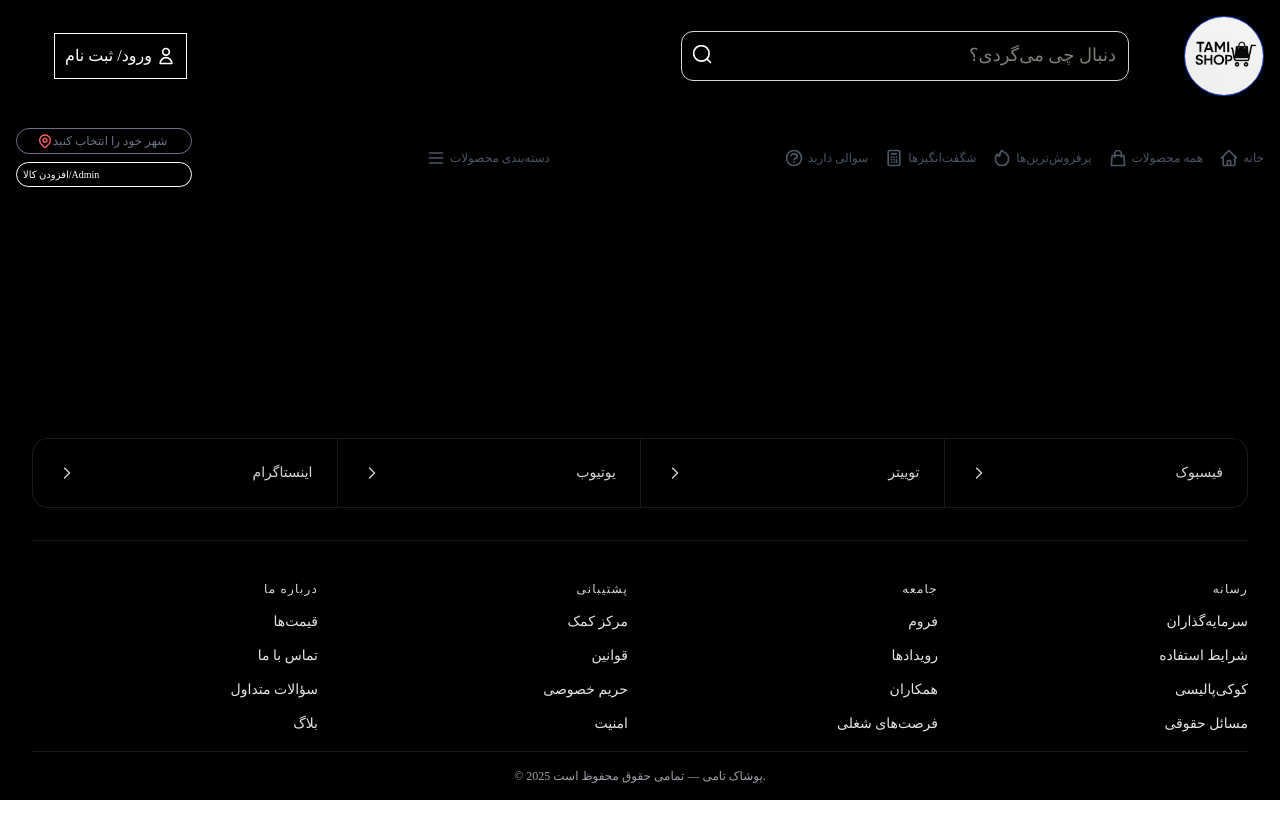
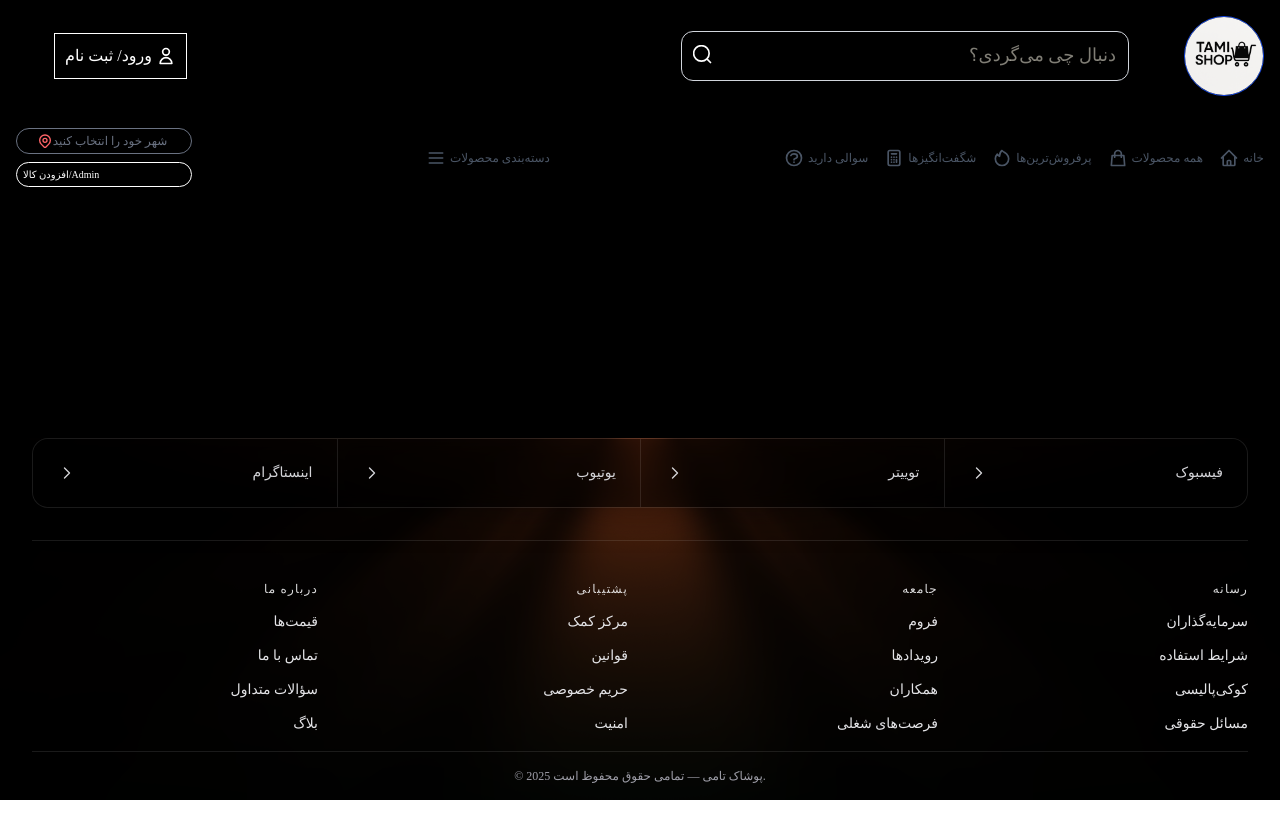
Before and after one commit to A-masoud/Tami-onlineShop, a React (Vite) app: page / in a window 1280 px wide. Shown: the top 838 px of the page. Built offline with nearby package versions, Linux system fonts and the light colour scheme; a web font is replaced by a local one.

Commit message:
update layout.jsx
fixing rayslight

```diff
--- a/src/components/Layout.jsx
+++ b/src/components/Layout.jsx
@@ -1,5 +1,5 @@
 import { HeaderUp } from "./Header/Header-up";
-import { Footer } from "./Footer";
+import FooterWithLocalRays from "../sections/FooterWithLocalRays";
 import { Outlet } from "react-router-dom";
 import { HeadeDown } from "./Header/Header-down";
 import { BottomNavigationBar } from "./Header/BottomNavigationBar";
@@ -12,7 +12,7 @@ export function Layout() {
       <main className="flex-grow w-full max-w-screen-xl px-4 sm:px-6 md:px-8 lg:px-10 mx-auto">
         <Outlet />
       </main>
-      <Footer />
+      <FooterWithLocalRays />
       <BottomNavigationBar/>
     </div>
   );
```
